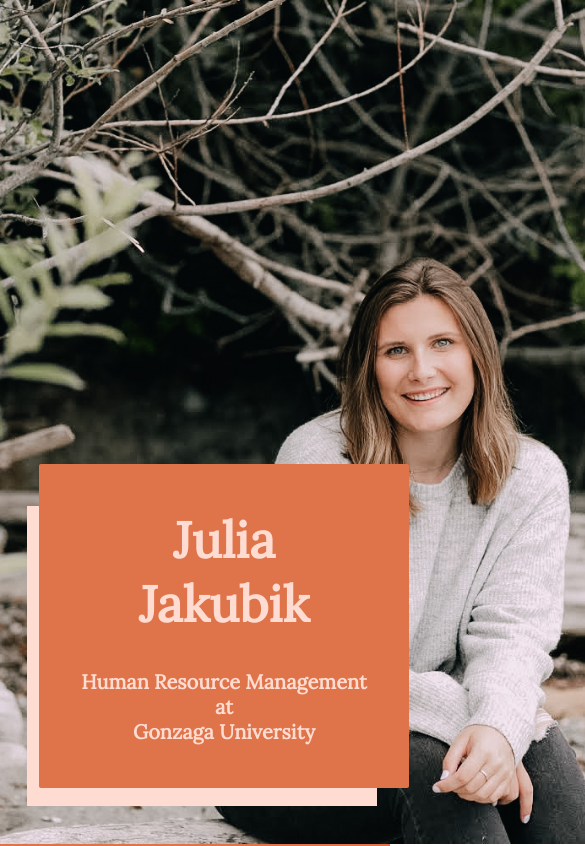
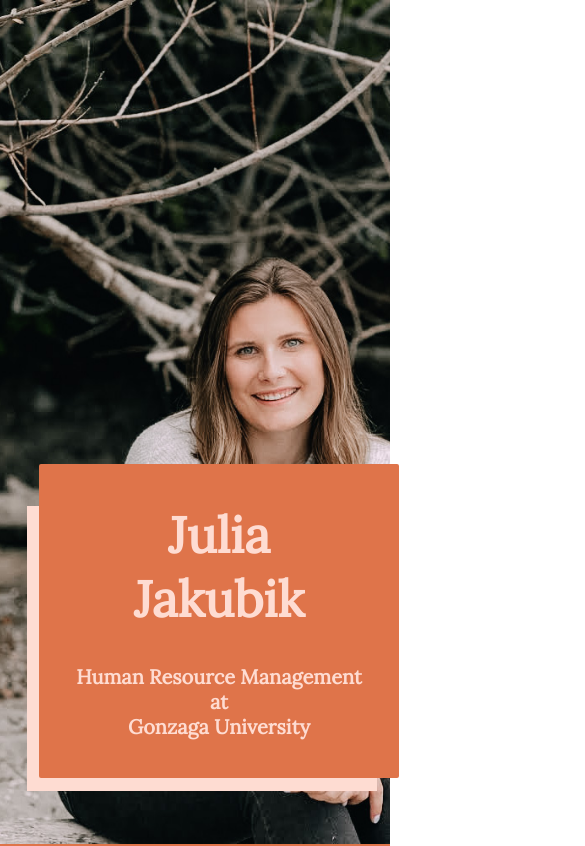
Before and after one commit to gjakubik/julia-resume-site, a React (Create React App) app: page / in a window 390 px wide. Shown: the top 846 px of the page, 585 px wide, since content can reach past the window. Built offline with nearby package versions, Linux system fonts and the light colour scheme.

Commit message:
hero better?

```diff
--- a/src/components/Hero/index.jsx
+++ b/src/components/Hero/index.jsx
@@ -37,7 +37,7 @@ function Hero() {
             </div>
             <div className="hero-background-container">
                 <div className="hero-block"></div>
-                <img src={juliaPic} alt='' />
+                <img src={juliaPic} className='bg-img' alt='' />
             </div>
         </div>
     );
--- a/src/components/Hero/style.css
+++ b/src/components/Hero/style.css
@@ -18,6 +18,14 @@
 .hero-overlay > div {
     grid-column: 1 / 2;
     grid-row: 1 / 2;
+}
+
+.bg-img {
+    height: 100vh;
+    aspect-ratio: 3/4;
+    max-width: 100vw;
+    object-fit: cover;
+    object-position: center;
 }
 
 .hero-title-block{
@@ -117,7 +125,7 @@
     font-size: 20px;
   }
   .hero-title-block {
-    padding: 10px;
+    padding: 5px;
     width: 350px;
     margin-top: 55vh;
     transition:
@@ -127,7 +135,7 @@
   }
   .hero-title-block::before {
     width: 350px;
-    height: 300px;
+    height: 285px;
     transition:
       height 1000ms ease,
       width 1000ms ease;
```
